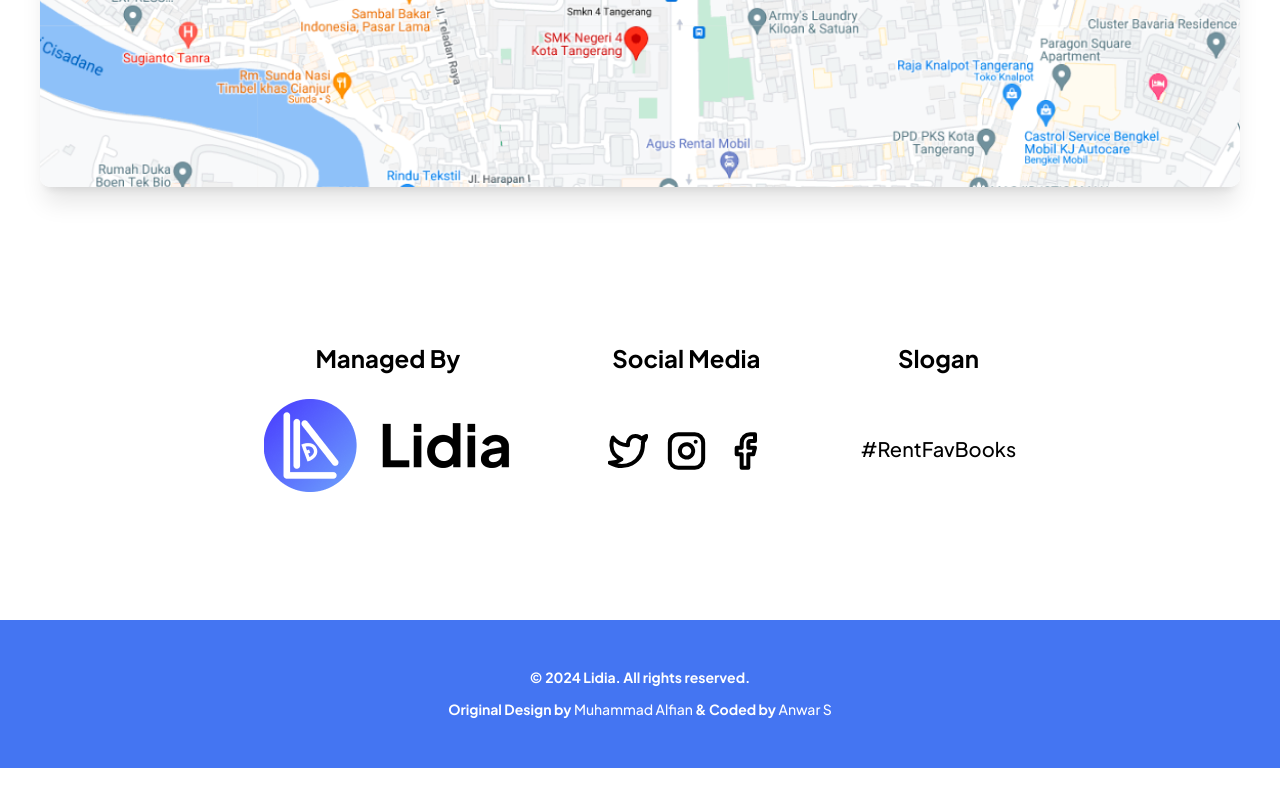
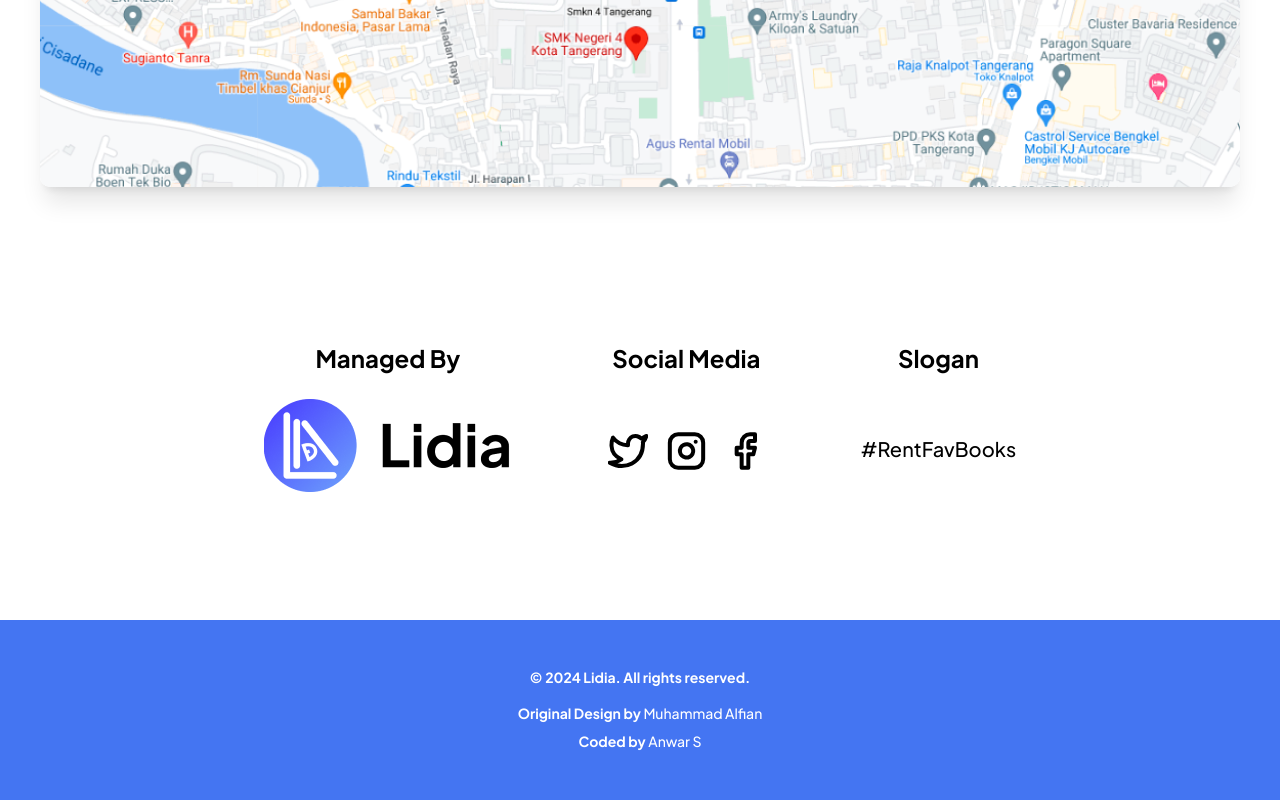
Before and after one commit to anwsaif/lidia-digital-library, a React (Vite) app: page / in a window 1280 px wide. Shown: the part 3953-4753 px from the top of the page. Before the commit the page ends 4721 px from the top, so only its background shows below. Built offline with nearby package versions, Linux system fonts and the light colour scheme.

Commit message:
fix positioning of attribution

```diff
--- a/src/Sections/Footer.jsx
+++ b/src/Sections/Footer.jsx
@@ -35,9 +35,9 @@ function Footer() {
       </div>
       <div className="bg-primary text-white">
         <div className="container mx-auto py-6 text-center text-xs font-bold lg:py-12 lg:text-sm">
-          <span className='mb-3 block w-full'>© 2024 Lidia. All rights reserved.</span>
-          <span>Original Design by <a target='_blank' className='mb-2 font-medium' href="https://www.figma.com/@alpi">Muhammad Alfian</a></span>
-          <span> & Coded by <a target='_blank' className='font-medium' href="https://github.com/anwsaif/">Anwar S</a></span>
+          <span className='mb-4 block w-full'>© 2024 Lidia. All rights reserved.</span>
+          <span className=' mb-2 block'>Original Design by <a target='_blank' className='font-medium' href="https://www.figma.com/@alpi">Muhammad Alfian</a></span>
+          <span>Coded by <a target='_blank' className='font-medium' href="https://github.com/anwsaif/">Anwar S</a></span>
         </div>
       </div>
     </footer>
```
